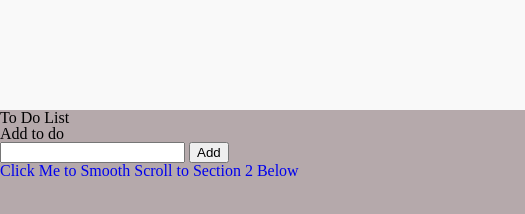
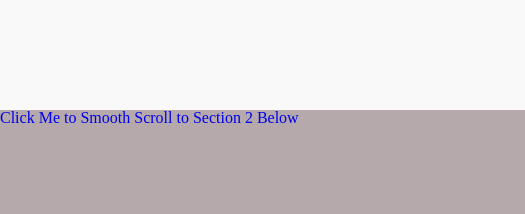
Before and after one commit to isaiahbragg/personal-website, a plain HTML site: page index.html in a window 1280 px wide. Shown: the part 690-904 px from the top of the page, 0-525 px from the left. Drawn offline with nearby package versions, Linux system fonts and the light colour scheme.

Commit message:
remove un necessary stuff

```diff
--- a/index.html
+++ b/index.html
@@ -8,7 +8,7 @@
   <link rel="apple-touch-icon" href="/apple-touch-icon.png">
   <link rel="Shortcut Icon" href="/favicon.ico" type="image/x-icon">
   <script src="https://ajax.googleapis.com/ajax/libs/jquery/3.1.1/jquery.min.js"></script>
-  <link rel="stylesheet" href="/style.css" type="text/css" media="screen">
+  <link rel="stylesheet" href="style.css" type="text/css" media="screen">
   <link rel="stylesheet" href="https://use.fontawesome.com/releases/v5.7.2/css/all.css" integrity="sha384-fnmOCqbTlWIlj8LyTjo7mOUStjsKC4pOpQbqyi7RrhN7udi9RwhKkMHpvLbHG9Sr" crossorigin="anonymous">
   <script src="app.js"></script>
 </head>
@@ -44,13 +44,6 @@
   </div>
   <div>
     <div class="main" id="section1">
-      <h1>To Do List</h2>
-        <ul id="todos"></ul>
-      <form id="new-todo-form">
-        <label for="new-todo">Add to do</label><br>
-        <input type="text" id="new-todo" name="new-todo">
-        <input type="submit" value="Add">
-      </form>
       <a href="#section2">Click Me to Smooth Scroll to Section 2 Below</a>
     </div>
 
```
